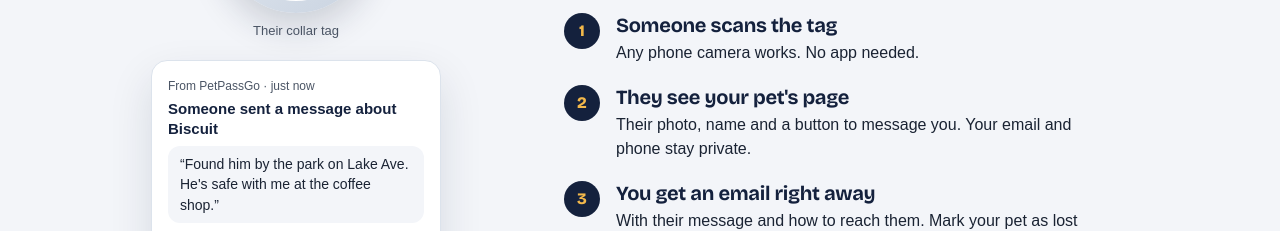
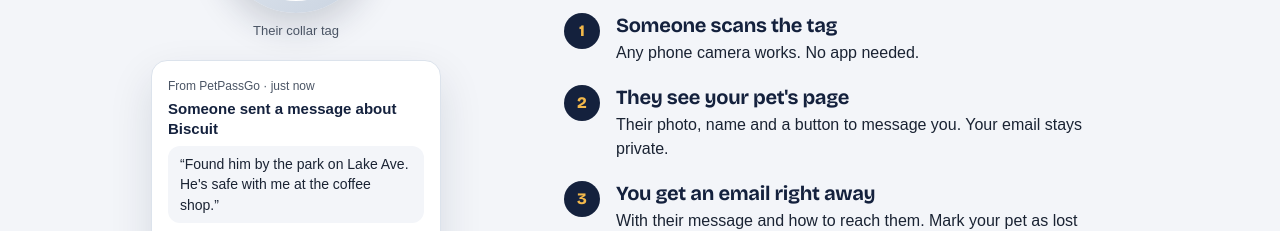
Before and after one commit to nimaesfand/petpassgo, a Next.js app: page / in a window 1280 px wide. Shown: the part 2125-2356 px from the top of the page. Built offline with nearby package versions, Linux system fonts and the light colour scheme; no server answers; a web font is replaced by a local one.

Commit message:
QR section: accurate privacy line
Co-Authored-By: Claude Opus 5.5 <noreply@anthropic.com>
Claude-Session: https://claude.ai/code/session_01VUWJgk4GfSJ9AWCo53RNop

```diff
--- a/app/page.js
+++ b/app/page.js
@@ -32,7 +32,7 @@ const VET_STEPS = [
 
 const QR_STEPS = [
   { title: "Someone scans the tag", body: "Any phone camera works. No app needed." },
-  { title: "They see your pet's page", body: "Their photo, name and a button to message you. Your email and phone stay private." },
+  { title: "They see your pet's page", body: "Their photo, name and a button to message you. Your email stays private." },
   { title: "You get an email right away", body: "With their message and how to reach them. Mark your pet as lost and scans alert you too, with the area they came from." },
 ];
 
```
